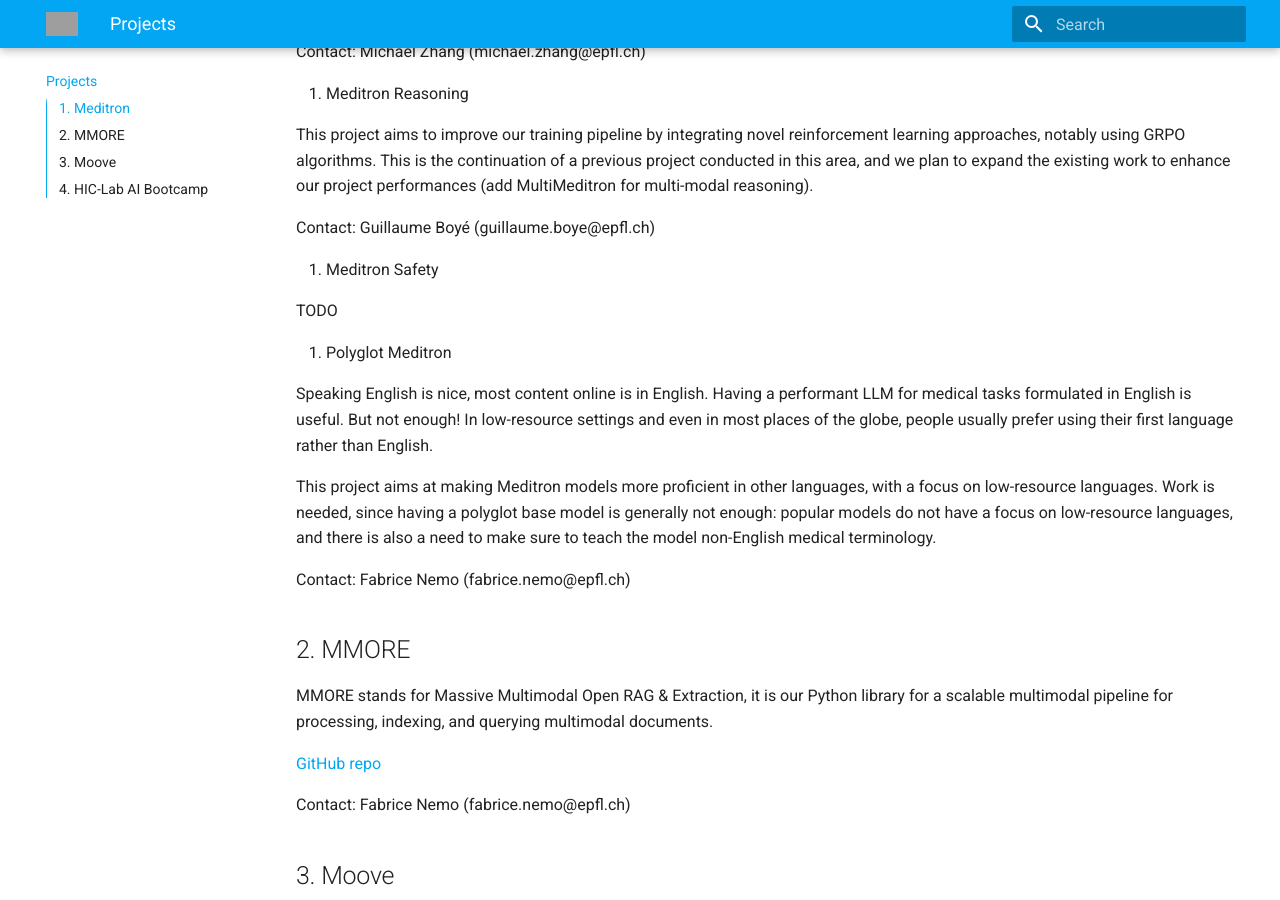
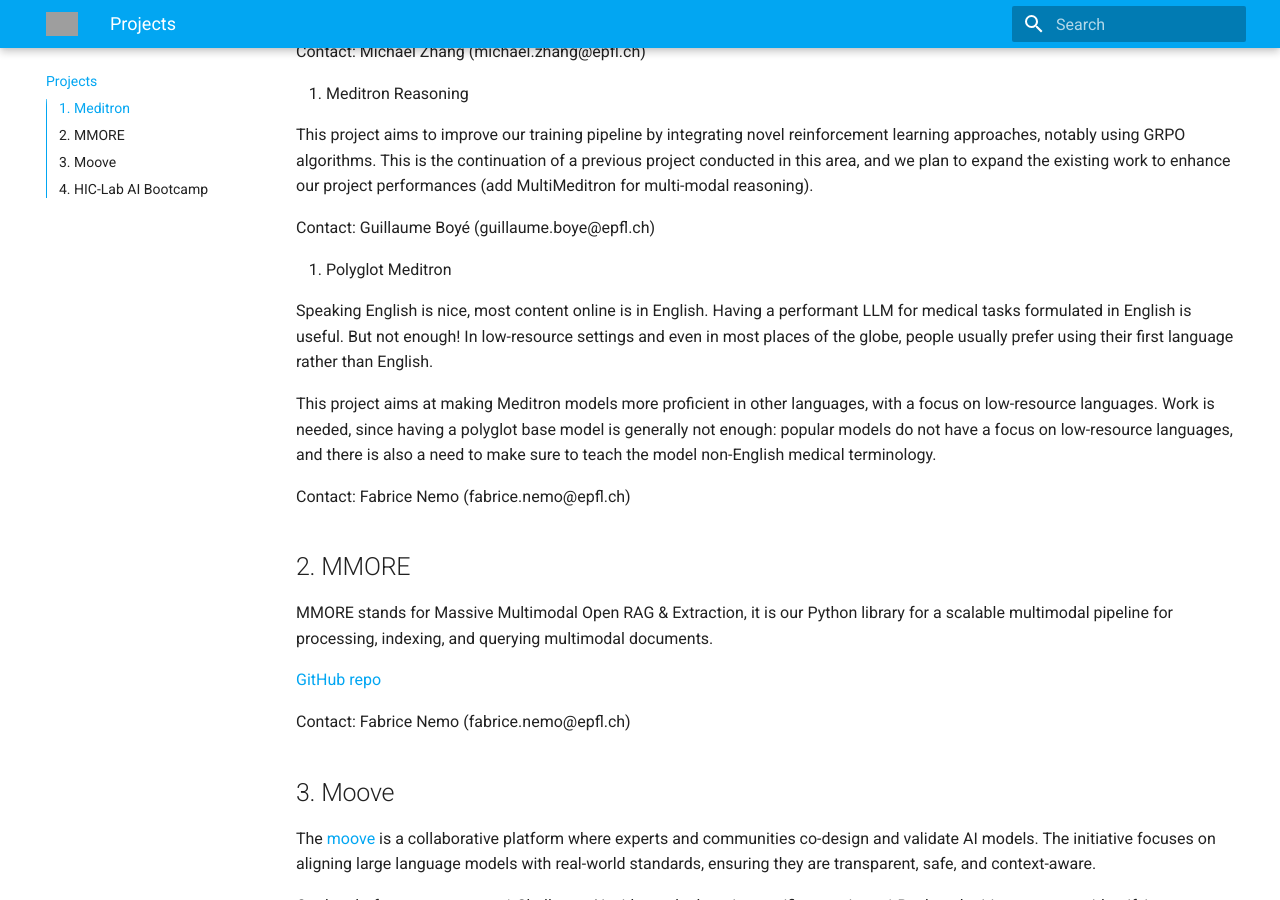
Before and after one commit to EPFLiGHT/LiGHT-doc, an MkDocs documentation site: the page built from docs/projects.md, in a window 1280 px wide and 900 px high, scrolled down 374 px. Built offline with MkDocs 1.6.1 and Material for MkDocs 9.7.7, drawn with Linux system fonts in a browser that asks for light colours; grey boxes are pictures that could not be loaded.

Commit message:
Remove old Meditron security project

```diff
--- a/docs/projects.md
+++ b/docs/projects.md
@@ -14,11 +14,7 @@
 
   Contact: Guillaume Boyé (guillaume.boye@epfl.ch)
 
-  3. Meditron Safety
-
-  TODO
-
-  4. Polyglot Meditron
+  3. Polyglot Meditron
 
   Speaking English is nice, most content online is in English. Having a performant LLM for medical tasks formulated in English is useful. But not enough! In low-resource settings and even in most places of the globe, people usually prefer using their first language rather than English.
 
```
